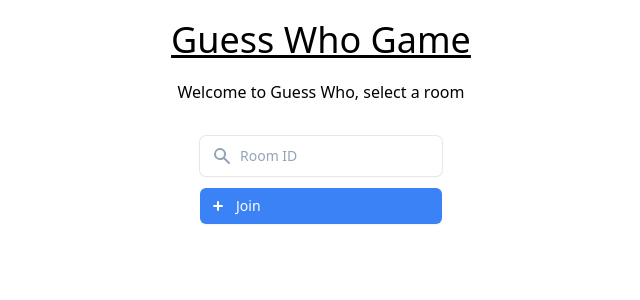
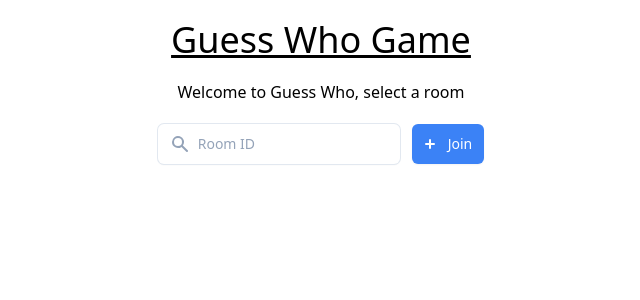
Before and after one commit to gabrielmarcano/guess-who, a React (Vite) app in the folder client/: page / in a window 1280 px wide. Shown: the top 300 px of the page, without its empty margins (319-959 px from the left). Built offline with nearby package versions, Linux system fonts and the light colour scheme; no server answers.

Commit message:
client: include join game logic

```diff
--- a/client/src/components/joinRoom/index.tsx
+++ b/client/src/components/joinRoom/index.tsx
@@ -1,33 +1,60 @@
-import React, { useState } from "react"
+import React, { useContext, useState } from "react"
+import gameContext from "../../gameContext"
+import gameService from "../../services/gameService"
+import socketService from "../../services/socketService"
 
 interface IJoinRoomProps { }
 
 export function JoinRoom(props: IJoinRoomProps) {
 
   const [roomName, setRoomName] = useState('')
+  const [isJoining, setIsJoining] = useState(false)
+
+  const { isInRoom, setIsInRoom } = useContext(gameContext)
 
   const handleRoomNameChange = (e: React.ChangeEvent<any>) => {
     const value = e.target.value
     setRoomName(value)
   }
 
+  const joinRoom = async (e: React.FormEvent) => {
+    e.preventDefault()
+
+    const socket = socketService.socket
+
+    if (!roomName || roomName.trim() === '' || !socket) return
+
+    setIsJoining(true)
+
+    const joined = await gameService.joinGameRoom(socket, roomName).catch((err) => {
+      alert(err)
+    })
+
+    if (joined) setIsInRoom(true)
+
+    setIsJoining(false)
+  }
+
   return (
     <div className="flex flex-col justify-center items-center">
       <h1 className="my-5">Welcome to Guess Who, select a room</h1>
-      <div className="">
-        <form className="my-3 group relative">
+
+      <form className="flex" onSubmit={joinRoom}>
+        <div className="relative mr-3">
           <svg width="20" height="20" fill="currentColor" className="absolute left-3 top-1/2 -mt-2.5 text-slate-400 pointer-events-none group-focus-within:text-blue-500" aria-hidden="true">
-            <path fill-rule="evenodd" clip-rule="evenodd" d="M8 4a4 4 0 100 8 4 4 0 000-8zM2 8a6 6 0 1110.89 3.476l4.817 4.817a1 1 0 01-1.414 1.414l-4.816-4.816A6 6 0 012 8z" />
+            <path fillRule="evenodd" clipRule="evenodd" d="M8 4a4 4 0 100 8 4 4 0 000-8zM2 8a6 6 0 1110.89 3.476l4.817 4.817a1 1 0 01-1.414 1.414l-4.816-4.816A6 6 0 012 8z" />
           </svg>
           <input type="text" aria-label="Room" placeholder="Room ID" value={roomName} onChange={handleRoomNameChange} className="focus:ring-2 focus:ring-blue-500 focus:outline-none appearance-none w-full text-sm leading-6 text-slate-900 placeholder-slate-400 rounded-md py-2 pl-10 ring-1 ring-slate-200 shadow-sm" />
-        </form>
-        <a href="#" className="hover:bg-blue-400 group flex items-center rounded-md bg-blue-500 text-white text-sm font-medium pl-2 pr-3 py-2 shadow-sm">
+        </div>
+
+        <button type="submit" disabled={isJoining} className="hover:bg-blue-400 group flex items-center rounded-md bg-blue-500 text-white text-sm font-medium pl-2 pr-3 py-2 shadow-sm">
           <svg width="20" height="20" fill="currentColor" className="mr-2" aria-hidden="true">
             <path d="M10 5a1 1 0 0 1 1 1v3h3a1 1 0 1 1 0 2h-3v3a1 1 0 1 1-2 0v-3H6a1 1 0 1 1 0-2h3V6a1 1 0 0 1 1-1Z" />
           </svg>
-          Join
-        </a>
-      </div>
+          {isJoining ? 'Joining...' : 'Join'}
+        </button>
+      </form>
+
     </div>
   )
 }
```
